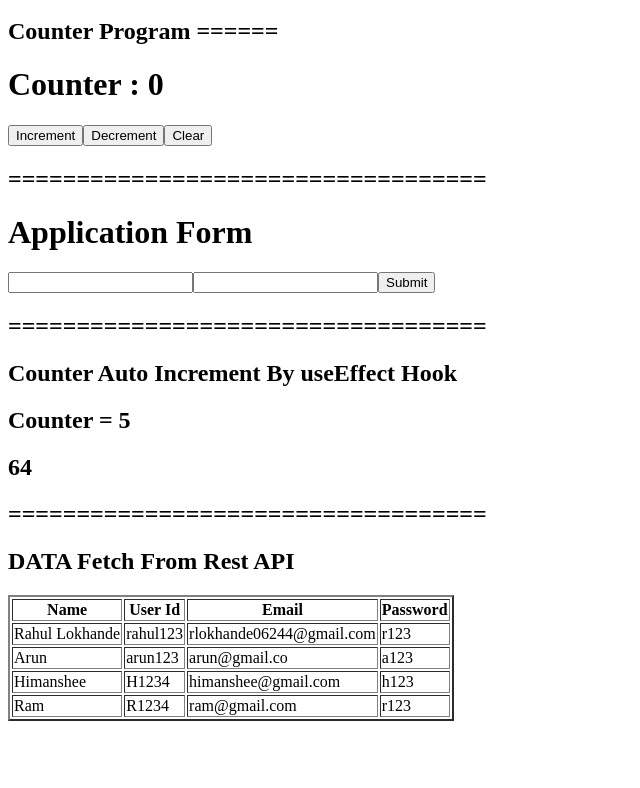
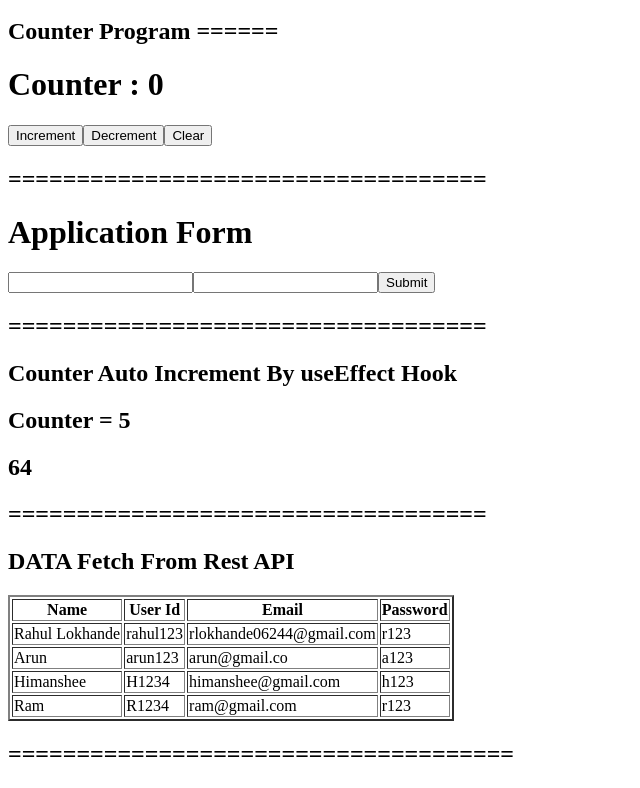
Before and after one commit to rahullokhande123/React_codes, a React (Vite) app: page / in a window 1280 px wide. Shown: the part 1887-2675 px from the top of the page, without its empty margins (0-640 px from the left). Before the commit the page ends 2616 px from the top, so only its background shows below. Built offline with nearby package versions, Linux system fonts and the light colour scheme; data requests are answered from the project's data file.

Commit message:
React.js All Feture

```diff
--- a/src/App.jsx
+++ b/src/App.jsx
@@ -200,7 +200,7 @@ const App=()=>{
       </tr>
       {ans}
     </table>
-
+  <h2>=====================================</h2>
     </>
   )
 }
```
